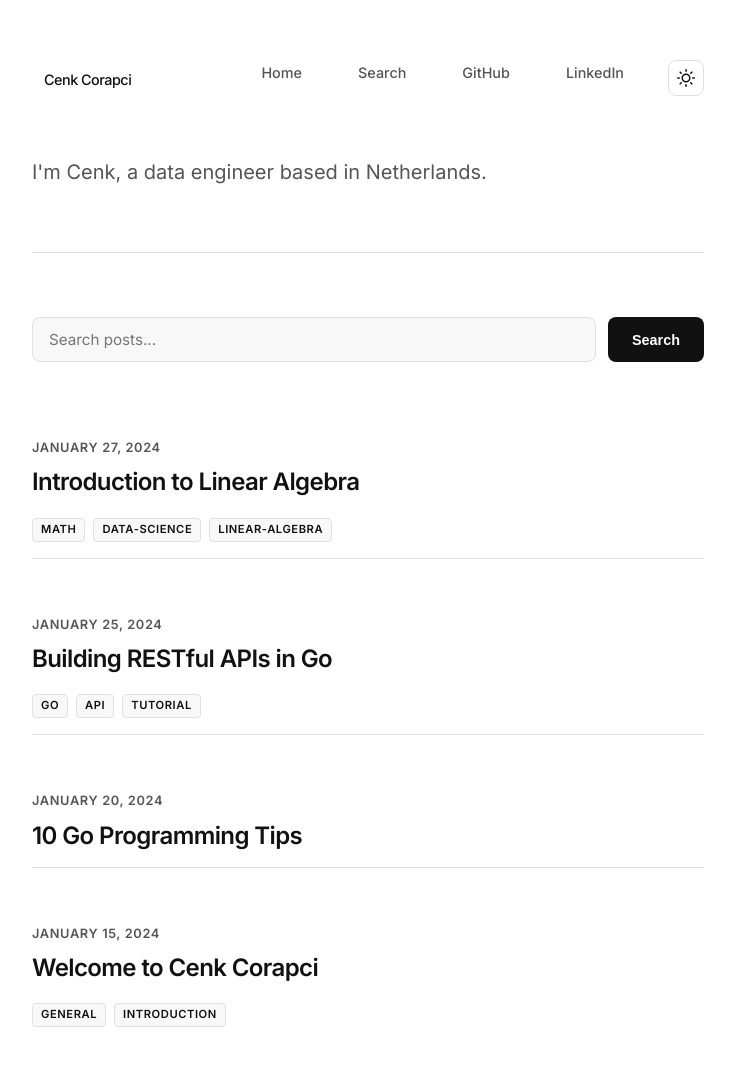
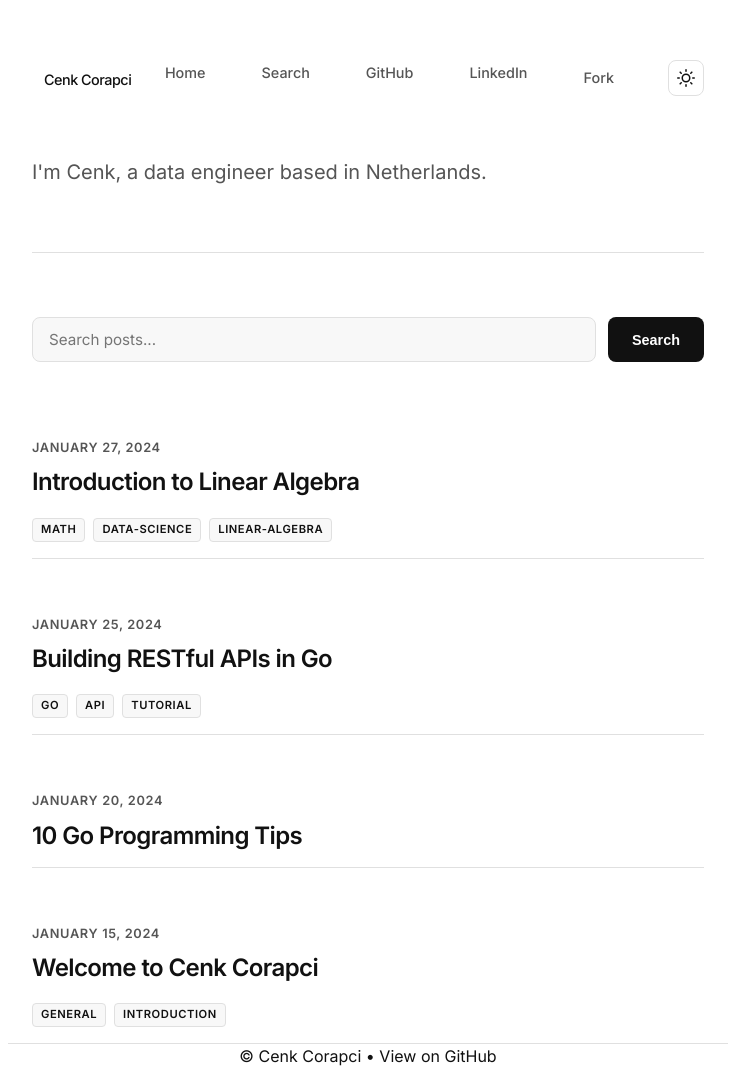
Before and after one commit to cenkcorapci/my-blog, a plain HTML site: page dist/index.html in a window 1280 px wide. Shown: the whole page, without its empty margins (272-1007 px from the left). Before the commit the page ends 1043 px from the top, so only its background shows below. Drawn offline with Linux system fonts and the light colour scheme.

Commit message:
Add fork me button

```diff
--- a/dist/index.html
+++ b/dist/index.html
@@ -33,8 +33,13 @@
                 <ul class="nav-links">
                     <li><a href="/">Home</a></li>
                     <li><a href="/search">Search</a></li>
-                    <li><a href="https://github.com/cenkcorapci" target="_blank">GitHub</a></li>
+                    <li><a href="https://github.com/cenkcorapci/my-blog" target="_blank">GitHub</a></li>
                     <li><a href="https://linkedin.com/in/cenkcorapci" target="_blank">LinkedIn</a></li>
+                    <li class="github-button-item">
+                        <a class="github-button" href="https://github.com/cenkcorapci/my-blog"
+                            data-icon="octicon-repo-forked" data-size="large"
+                            aria-label="Fork cenkcorapci/my-blog on GitHub">Fork</a>
+                    </li>
                     <li>
                         <button id="theme-toggle" class="theme-toggle" aria-label="Toggle theme">
                             <svg class="sun-icon" xmlns="http://www.w3.org/2000/svg" width="24" height="24"
@@ -199,6 +204,12 @@
     </main>
 
 
+    <footer class="container">
+        <p>&copy; Cenk Corapci • <a href="https://github.com/cenkcorapci/my-blog" target="_blank">View on
+                GitHub</a></p>
+    </footer>
+
+    <script async defer src="https://buttons.github.io/buttons.js"></script>
 </body>
 
 </html>
--- a/dist/static/style.css
+++ b/dist/static/style.css
@@ -414,7 +414,28 @@ main {
     padding-top: 32px;
 }
 
-/* Removal of footer styles as requested */
+footer {
+    margin-top: 80px;
+    padding: 40px 0;
+    border-top: 1px solid var(--border);
+    text-align: center;
+    color: var(--text-muted);
+}
+
+footer a {
+    color: var(--primary);
+    text-decoration: none;
+}
+
+footer a:hover {
+    text-decoration: underline;
+}
+
+.github-button-item {
+    display: flex;
+    align-items: center;
+    margin-right: 10px;
+}
 
 /* Responsive */
 @media (max-width: 640px) {
--- a/static/style.css
+++ b/static/style.css
@@ -414,7 +414,28 @@ main {
     padding-top: 32px;
 }
 
-/* Removal of footer styles as requested */
+footer {
+    margin-top: 80px;
+    padding: 40px 0;
+    border-top: 1px solid var(--border);
+    text-align: center;
+    color: var(--text-muted);
+}
+
+footer a {
+    color: var(--primary);
+    text-decoration: none;
+}
+
+footer a:hover {
+    text-decoration: underline;
+}
+
+.github-button-item {
+    display: flex;
+    align-items: center;
+    margin-right: 10px;
+}
 
 /* Responsive */
 @media (max-width: 640px) {
```
Also changed, not shown: dist/post/building-apis/index.html (+12 -1 lines), dist/post/golang-tips/index.html (+12 -1 lines), dist/post/math-test/index.html (+12 -1 lines), dist/post/welcome/index.html (+12 -1 lines), dist/search/index.html (+12 -1 lines), templates/index.html (+12 -1 lines), templates/post.html (+12 -1 lines), templates/search.html (+12 -1 lines).
